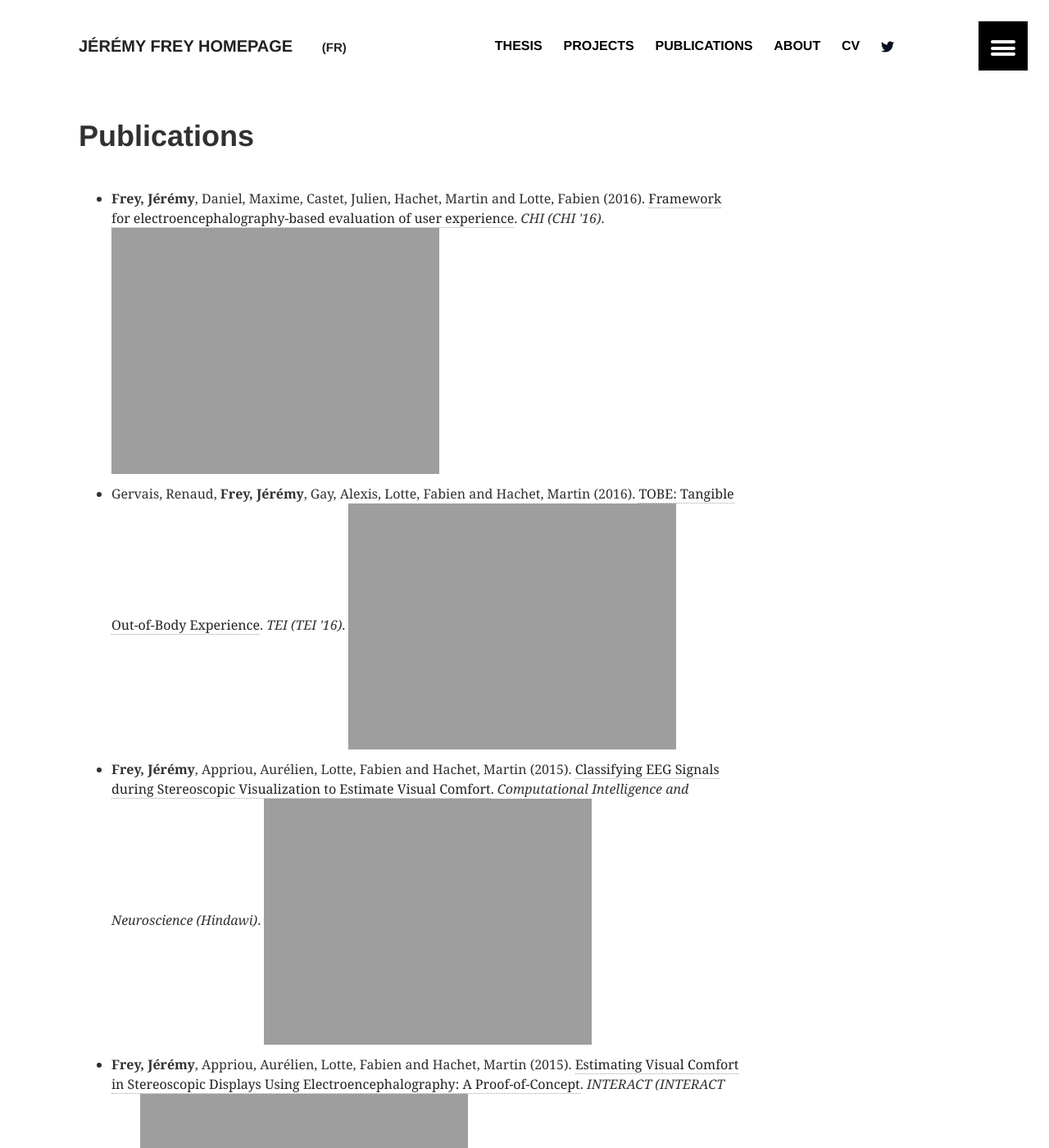
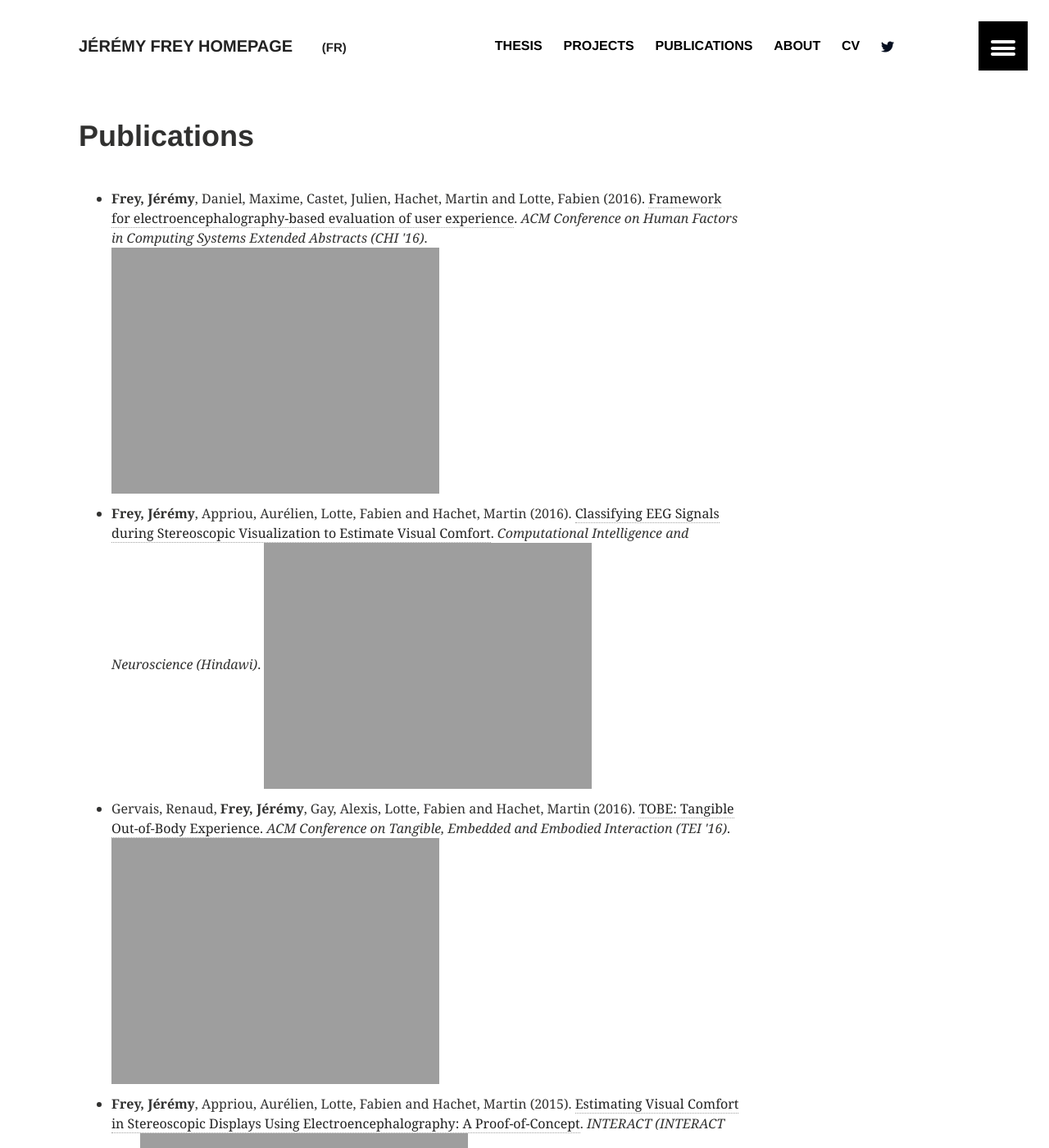
Before and after one commit to jfrey-xx/jfrey-xx.github.io, a Jekyll site: the page built from _pages/publications.md, in a window 1280 px wide and 1400 px high. Shown: the whole window at 82% size. Built offline with Jekyll 4.4.1, drawn with Linux system fonts in a browser that asks for light colours; some of the changed text lies outside the part shown.

Commit message:
update biblio

```diff
--- a/_data/publications.yml
+++ b/_data/publications.yml
@@ -35,8 +35,7 @@
   URL: http://dx.doi.org/10.1145/2559206.2581191
   page: 2041-2046
   ISBN: 9781450324748
-  container-title: "Proceedings of the extended abstracts of the 32nd annual ACM
-    conference on Human factors in computing systems"
+  container-title: "ACM Conference on Human Factors in Computing Systems Extended Abstracts"
   author:
   - family: Frey
     given:
@@ -183,7 +182,7 @@
   project: "stereo"
   pdf-link: "https://hal.inria.fr/hal-01157890/document"
 - URL: https://hal.inria.fr/hal-01215499
-  container-title: TEI
+  container-title: "ACM Conference on Tangible, Embedded and Embodied Interaction"
   author:
   - family: Gervais
     given:
@@ -226,15 +225,15 @@
     given:
     - Martin
   issued:
-    year: 2015
-  year: 2015
+    year: 2016
+  year: 2016
   title: "Classifying EEG Signals during Stereoscopic Visualization to Estimate Visual Comfort"
   type: journal
   abbreviation: Hindawi
   project: "stereo"
   pdf-link: "https://hal.inria.fr/hal-01222045/document"
 - URL: https://hal.inria.fr/hal-01251014
-  container-title: CHI
+  container-title: ACM Conference on Human Factors in Computing Systems Extended Abstracts
   author:
   - family: Frey
     given:
```
